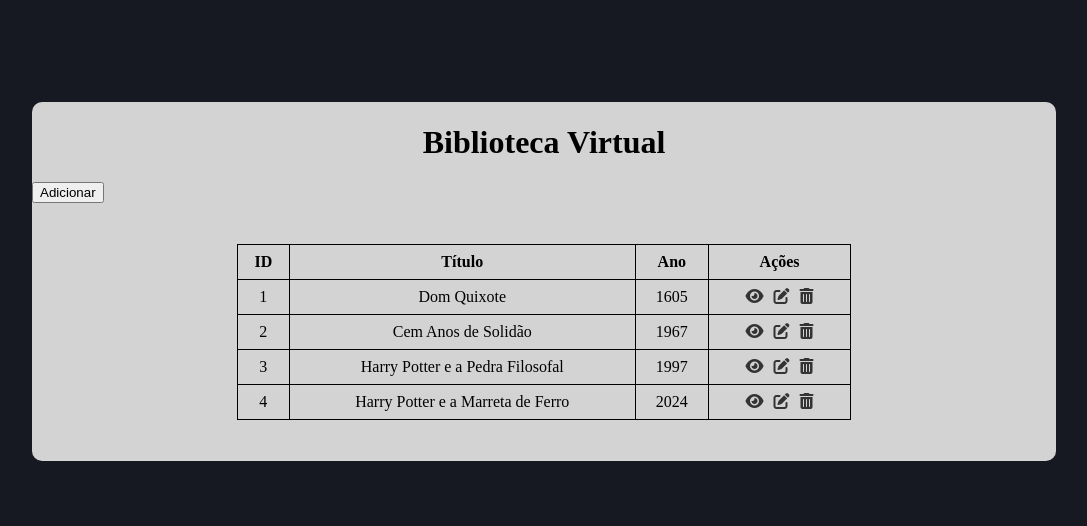
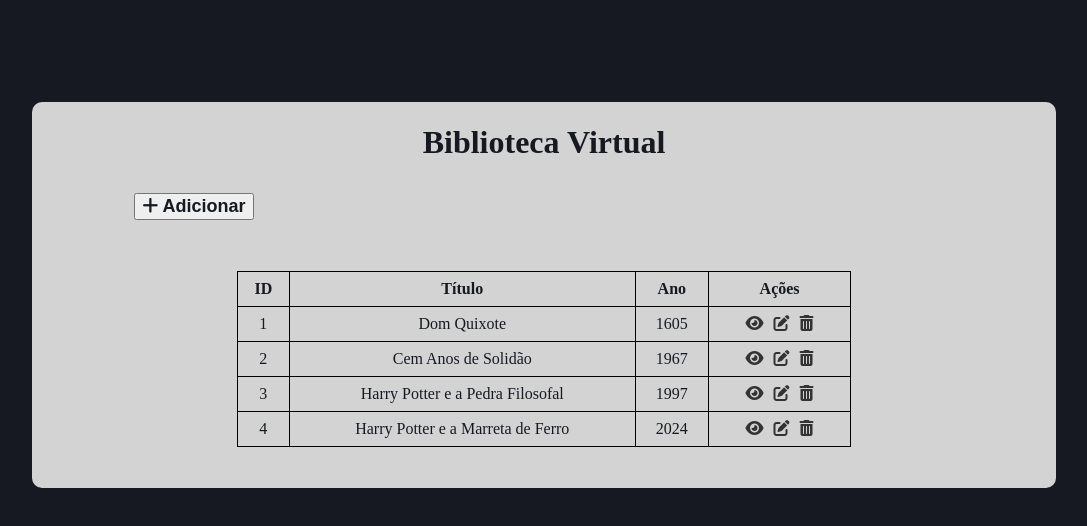
Before and after one commit to MarcusCastilhos/firstAngularProject, an Angular app: page / in a window 1280 px wide. Shown: the top 526 px of the page, without its empty margins (96-1183 px from the left). Built offline with nearby package versions, Linux system fonts and the light colour scheme; data requests are answered from the project's data file.

Commit message:
feat: stylized button

```diff
--- a/src/app/components/add-book/add-book.component.html
+++ b/src/app/components/add-book/add-book.component.html
@@ -1 +1 @@
-<button>Adicionar</button>
+<button class="add-book"><i class="fa-solid fa-plus"></i> Adicionar</button>
--- a/src/app/components/add-book/add-book.component.scss
+++ b/src/app/components/add-book/add-book.component.scss
@@ -0,0 +1,14 @@
+.add-book {
+  margin-left: 10%;
+  margin-top: 1%;
+  margin-bottom: 1%;
+  cursor: pointer;
+  font-size: 18px;
+  color: rgb(23, 25, 34);
+  font-weight: bold;
+}
+
+.add-book:hover {
+  color: rgb(24, 90, 160) !important;
+  transition: 250ms linear;
+}
--- a/src/index.html
+++ b/src/index.html
@@ -6,6 +6,11 @@
     <base href="/" />
     <meta name="viewport" content="width=device-width, initial-scale=1" />
     <link rel="icon" type="image/x-icon" href="favicon.ico" />
+    <link
+      rel="stylesheet"
+      href="https://use.fontawesome.com/releases/v5.12.1/css/all.css"
+      crossorigin="anonymous"
+    />
   </head>
   <body>
     <app-root></app-root>
--- a/src/styles.scss
+++ b/src/styles.scss
@@ -7,6 +7,7 @@ html {
   margin: 0;
   padding: 0;
   background-color: rgb(23, 25, 34);
+  color: rgb(23, 25, 34);
 }
 
 .container {
```
